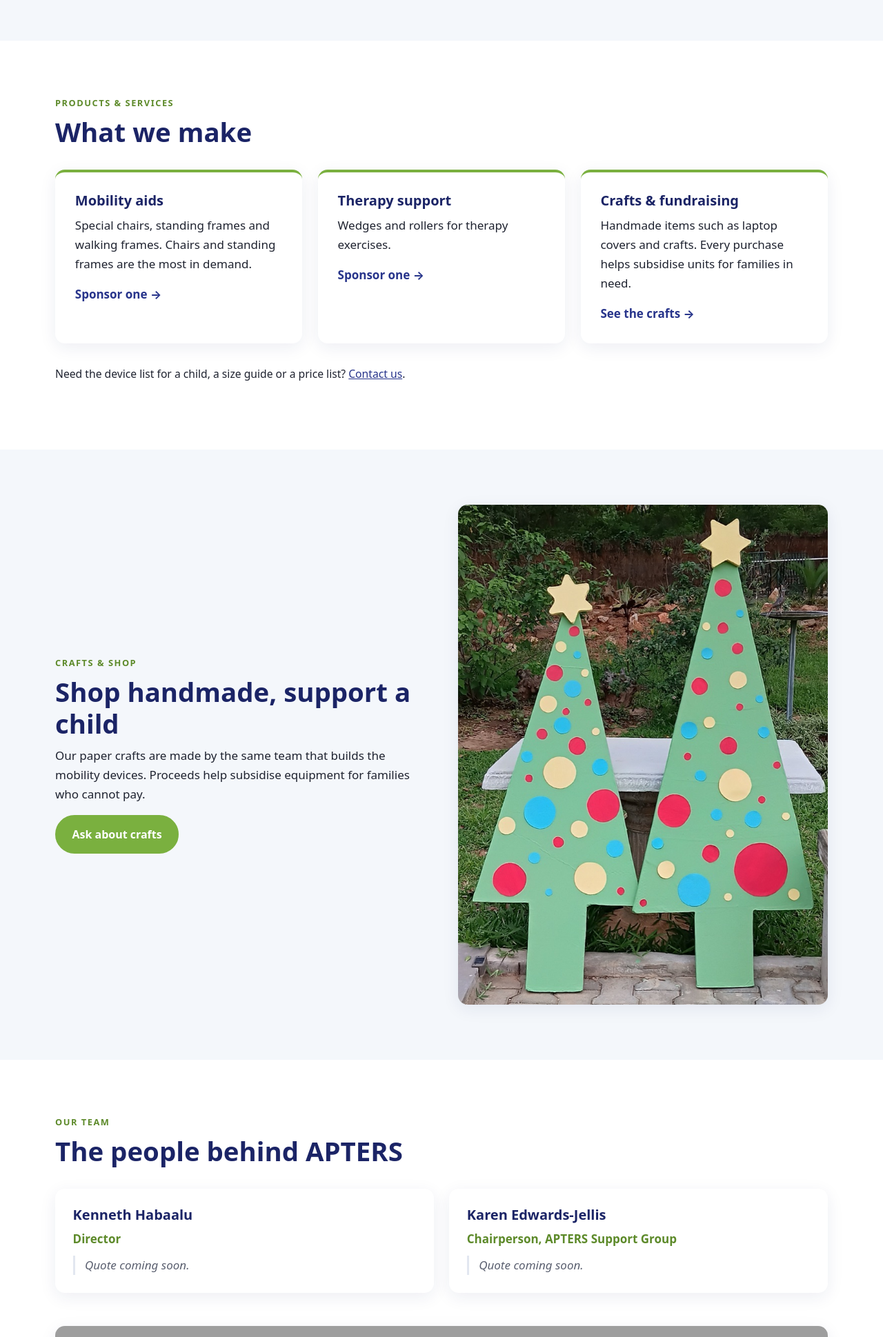
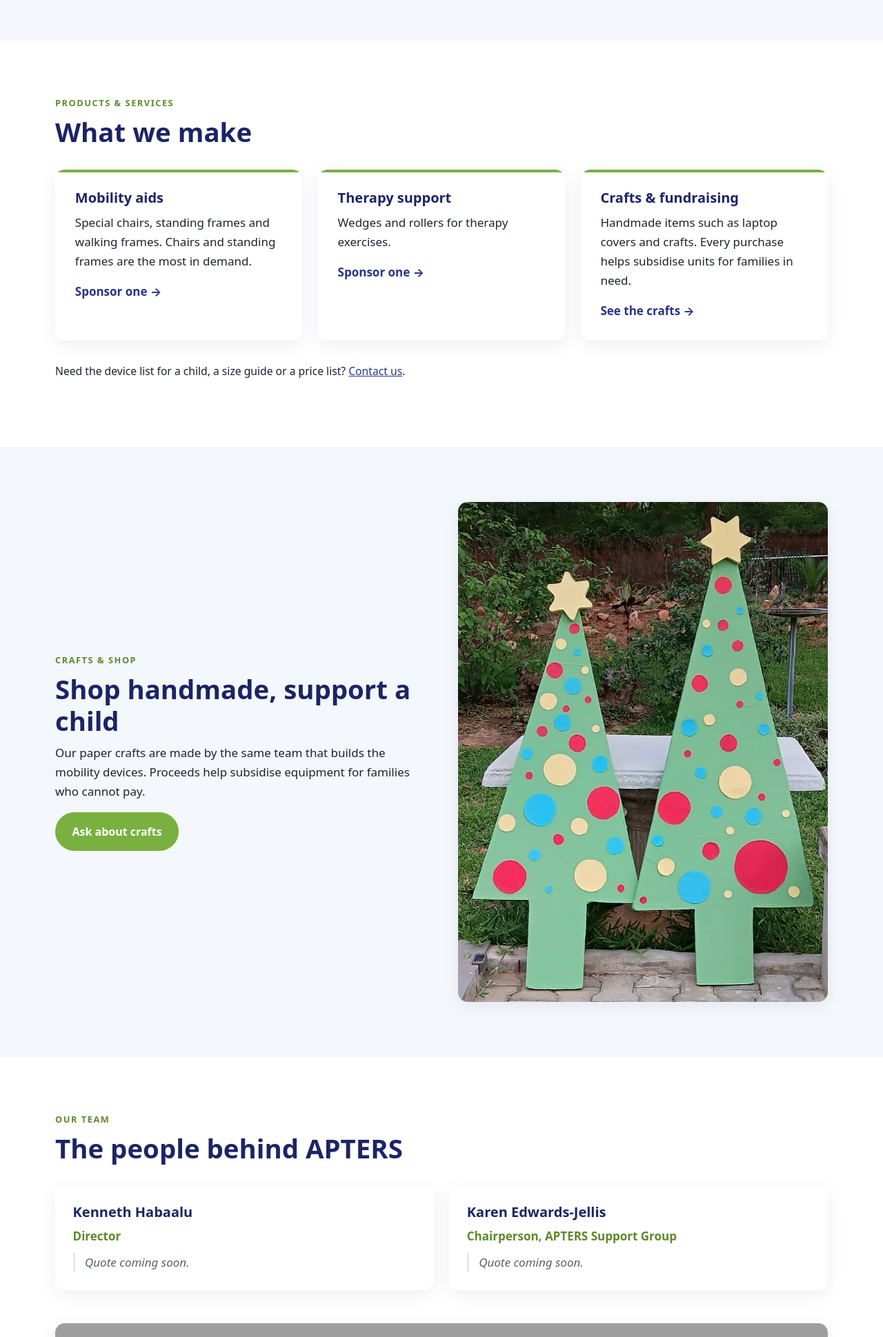
Before and after one commit to TapDancingKeyBoard/apters-website, a PHP site: page / in a window 1280 px wide. Shown: the part 2966-4905 px from the top of the page at 69% size. Run offline with PHP 8.4, Linux system fonts and the light colour scheme; grey boxes are pictures that could not be loaded.

Commit message:
Turn card top border into a clipped strip so it follows rounded corners
Co-Authored-By: Claude Haiku 5.5 <noreply@anthropic.com>

```diff
--- a/site/assets/css/styles.css
+++ b/site/assets/css/styles.css
@@ -125,7 +125,8 @@ p { margin: 0 0 1rem; }
 
 /* Cards */
 .cards { display: grid; grid-template-columns: repeat(auto-fit, minmax(230px, 1fr)); gap: 1.4rem; margin-top: 2rem; }
-.card { background: #fff; border-radius: var(--radius); padding: 1.8rem; box-shadow: var(--shadow); border-top: 4px solid var(--green); }
+.card { position: relative; overflow: hidden; background: #fff; border-radius: var(--radius); padding: 1.8rem; box-shadow: var(--shadow); }
+.card::before { content: ""; position: absolute; top: 0; left: 0; right: 0; height: 4px; background: var(--green); }
 .card p:last-child { margin-bottom: 0; }
 .price .amount { font-size: 1.6rem; font-weight: 800; color: var(--green-dark); margin: 0.2rem 0 0.6rem; }
 .note { margin-top: 2rem; font-size: 0.98rem; }
```
